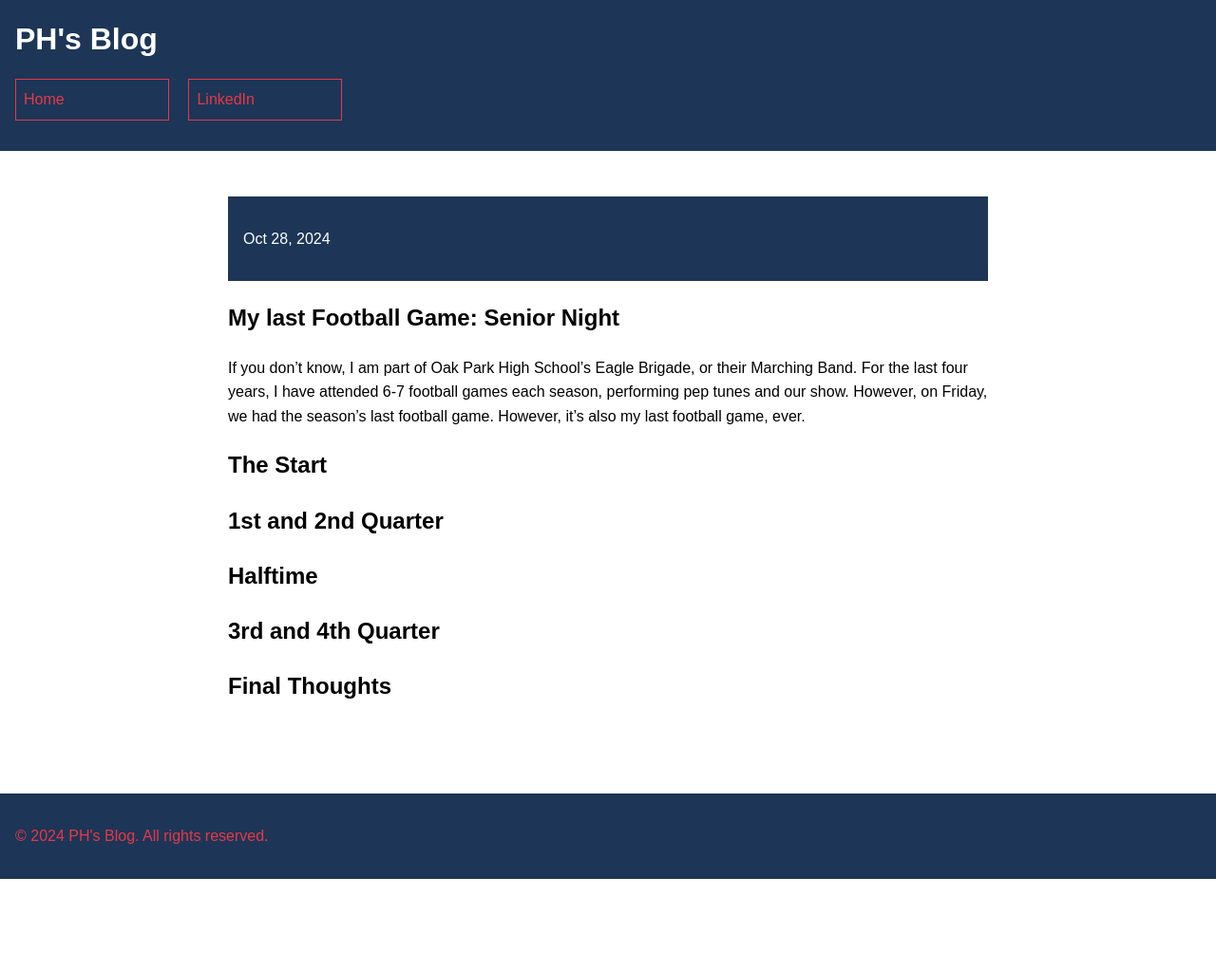
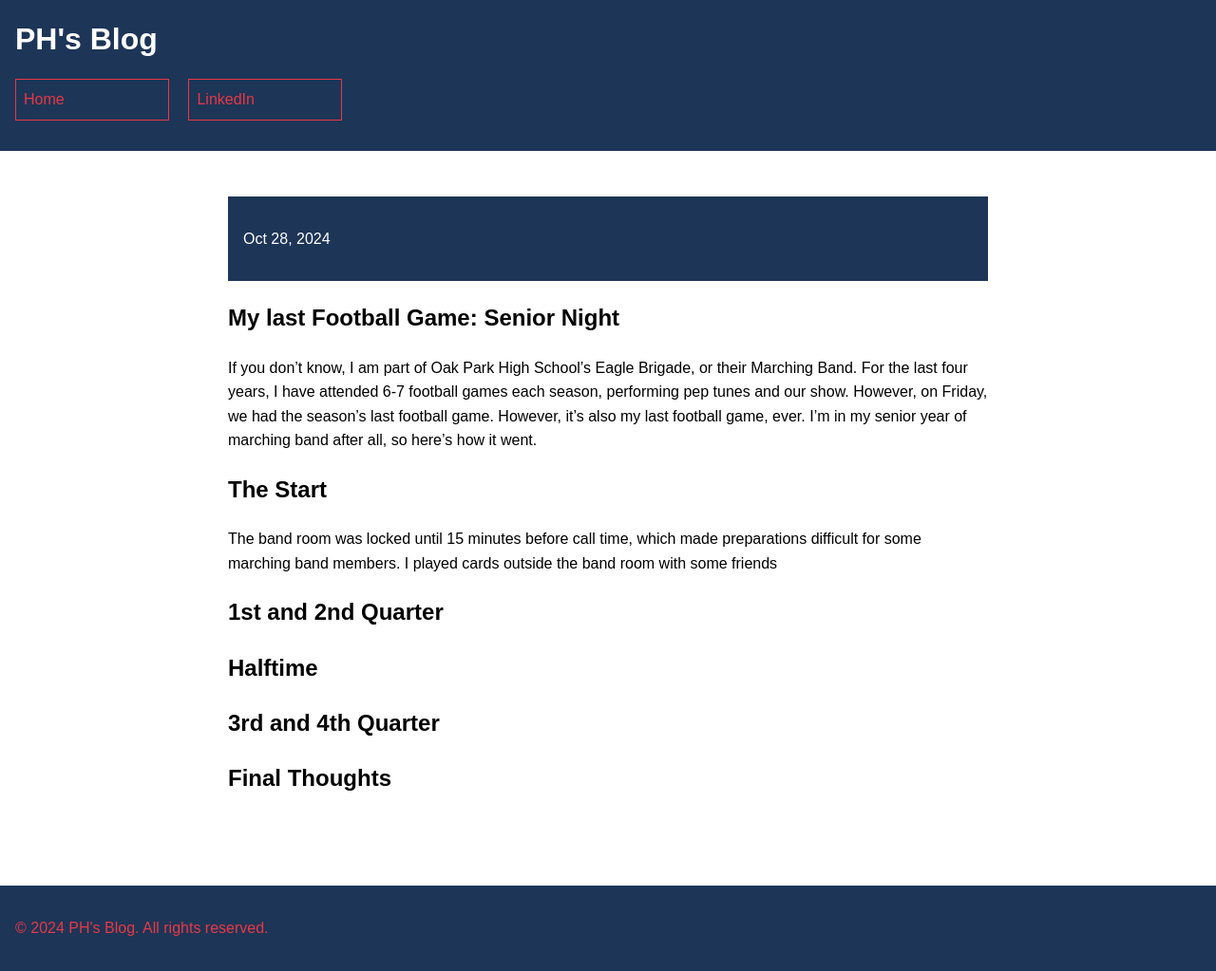
Before and after one commit to CaptainSapphire/PH-s-Blog, a Jekyll site: the page built from _posts/2024-10-28-Senior-Night.md, in a window 1280 px wide. Shown: the whole page at 95% size. Built offline with Jekyll 4.4.1, drawn with Linux system fonts in a browser that asks for light colours; our own code applies the rules of GitHub Pages for plain Markdown files; before the commit the page ends 926 px from its top, so only the background shows below that.

Commit message:
Update 2024-10-28-Senior-Night.md

```diff
--- a/_posts/2024-10-28-Senior-Night.md
+++ b/_posts/2024-10-28-Senior-Night.md
@@ -1,8 +1,8 @@
 # My last Football Game: Senior Night
-If you don't know, I am part of Oak Park High School's Eagle Brigade, or their Marching Band. For the last four years, I have attended 6-7 football games each season, performing pep tunes and our show. However, on Friday, we had the season's last football game. However, it's also my last football game, ever.
+If you don't know, I am part of Oak Park High School's Eagle Brigade, or their Marching Band. For the last four years, I have attended 6-7 football games each season, performing pep tunes and our show. However, on Friday, we had the season's last football game. However, it's also my last football game, ever. I'm in my senior year of marching band after all, so here's how it went.
 
 ## The Start
-
+The band room was locked until 15 minutes before call time, which made preparations difficult for some marching band members. I played cards outside the band room with some friends
 
 ## 1st and 2nd Quarter
 
```
